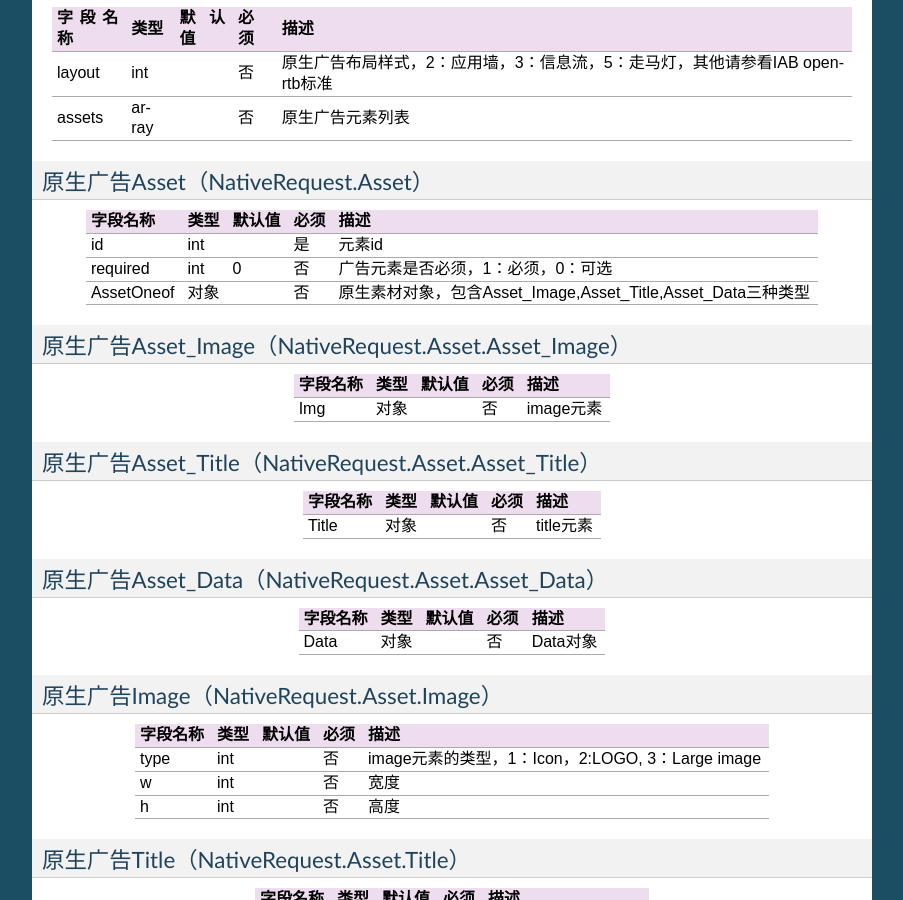
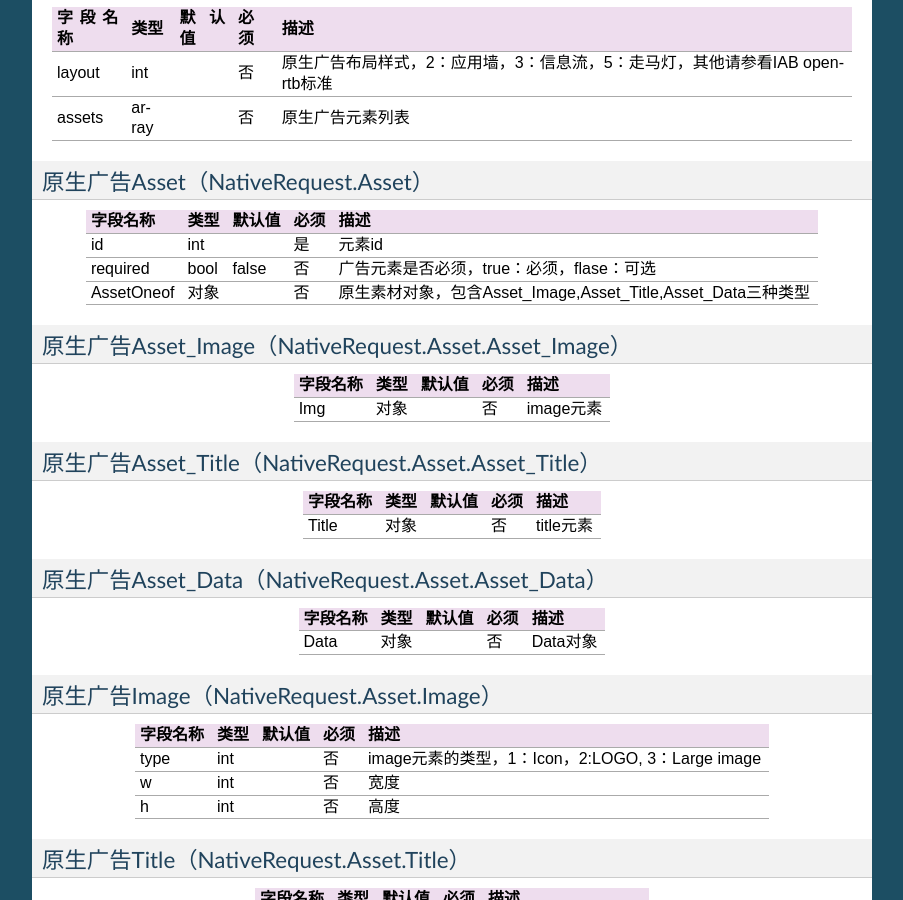
Before and after one commit to yumimobi/adx_dsp_doc, a Sphinx documentation site: the page built from docs/dsp_rtb_json.rst, in a window 1280 px wide and 900 px high, scrolled down 4594 px. Shown: the whole window, without its empty margins (198-1101 px from the left). Built offline with Sphinx 7.4.7, drawn with Linux system fonts in a browser that asks for light colours.

Commit message:
fix required bug

```diff
--- a/docs/dsp_rtb_json.rst
+++ b/docs/dsp_rtb_json.rst
@@ -309,7 +309,7 @@ Geo对象扩展（BidRequest.Device.Geo.Ext）
 +===============+==========+===============+=======+==================================================================+
 | id            | int      |               | 是    | 元素id                                                           |
 +---------------+----------+---------------+-------+------------------------------------------------------------------+
-| required      | int      | 0             | 否    | 广告元素是否必须，1：必须，0：可选                               |
+| required      | bool     | false         | 否    | 广告元素是否必须，true：必须，flase：可选                        |
 +---------------+----------+---------------+-------+------------------------------------------------------------------+
 | AssetOneof    | 对象     |               | 否    | 原生素材对象，包含Asset_Image,Asset_Title,Asset_Data三种类型     |
 +---------------+----------+---------------+-------+------------------------------------------------------------------+
```
